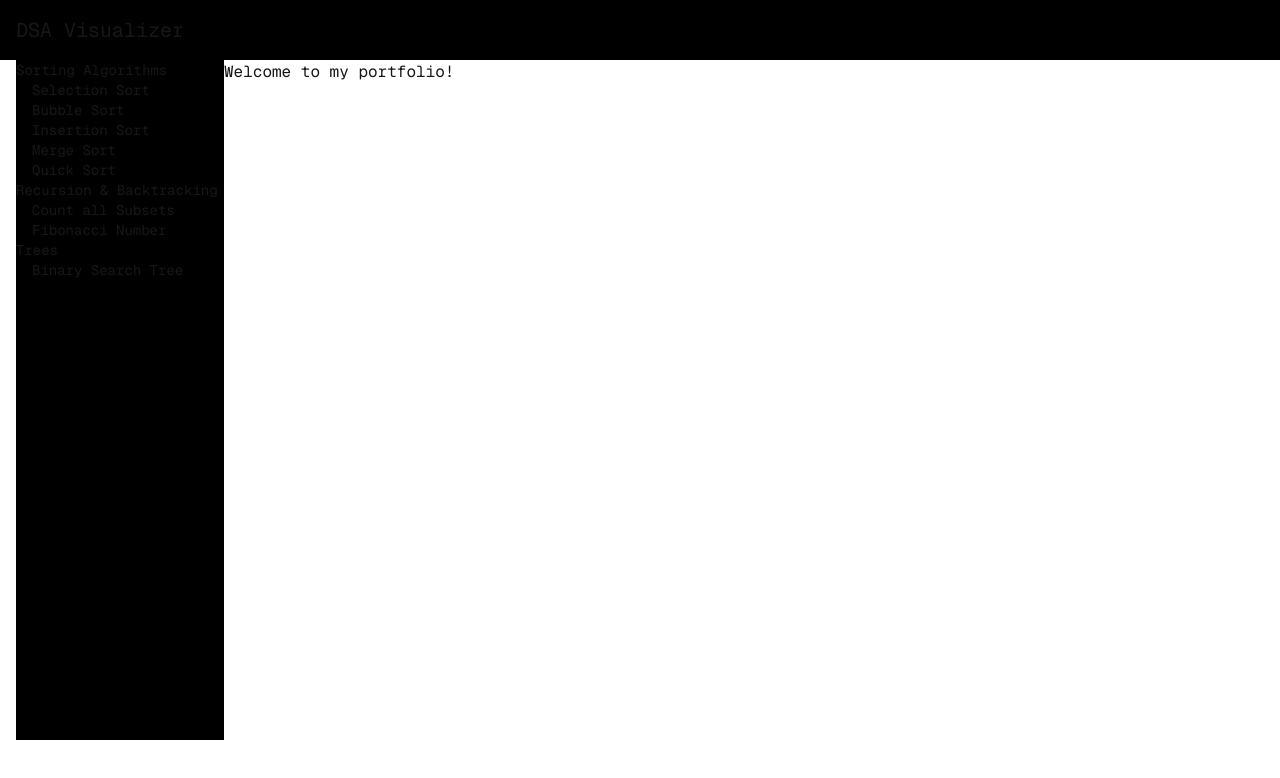
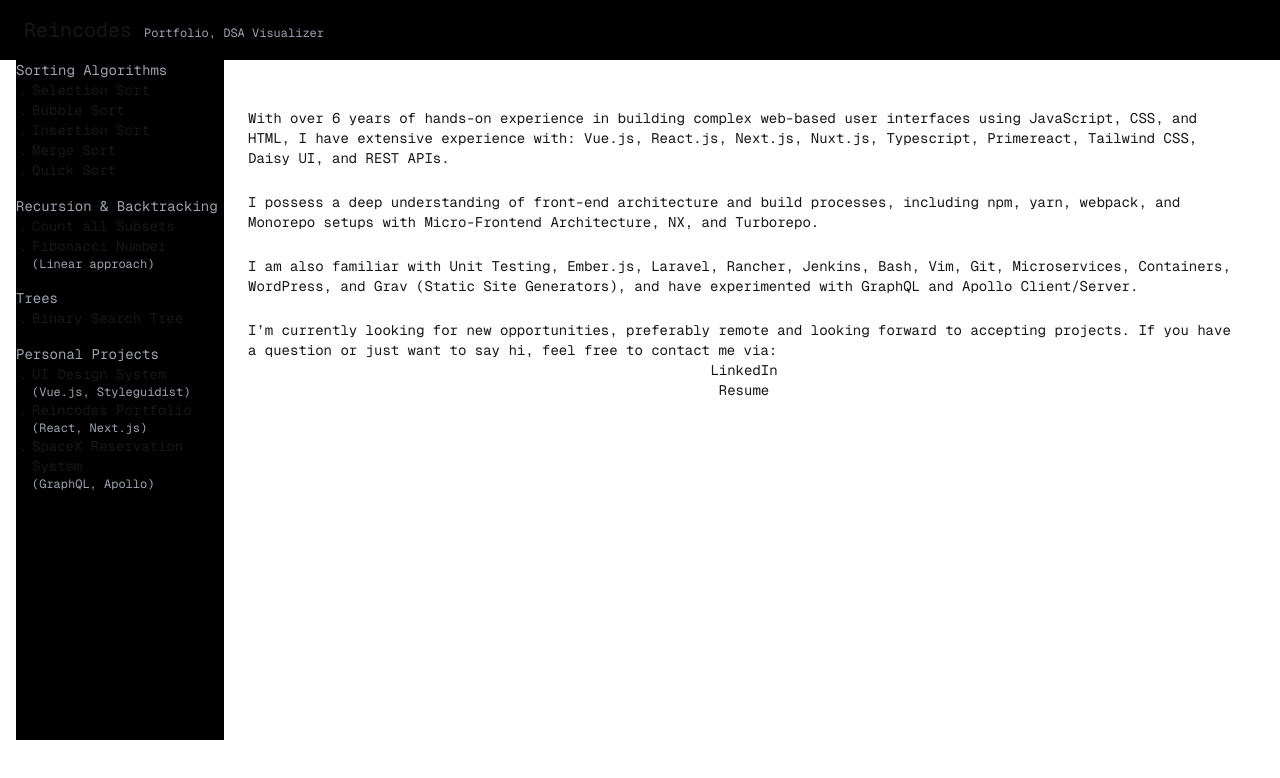
Before and after one commit to rlynjb/bitdash, a Next.js app: page / in a window 1280 px wide. Shown: the top 778 px of the page. Built offline with nearby package versions, Linux system fonts and the light colour scheme.

Commit message:
add portfolio description

```diff
--- a/src/app/layout.tsx
+++ b/src/app/layout.tsx
@@ -14,8 +14,8 @@ const geistMono = Geist_Mono({
 });
 
 export const metadata: Metadata = {
-  title: "DSA Visualizer",
-  description: "Generated by create next app",
+  title: "Reincodes",
+  description: "Portfolio, DSA Visualizer",
 };
 
 interface TopicProps {
@@ -69,11 +69,13 @@ export default function RootLayout({
         },
         {
           title: "Fibonacci Number",
+          subtitle: "Linear approach",
           path: "/recursions/fibonacci-numbers"
         },
         /*
         {
-          title: "Fibonacci Number (Divide & Conquer)",
+          title: "Fibonacci Number",
+          subtitle: "Divide & Conquer",
           path: "/recursions/fibonacci-numbers-p2"
         },
         {
@@ -91,6 +93,26 @@ export default function RootLayout({
           path: "/trees/binary-search-tree"
         }
       ]
+    },
+    {
+      topic_title: "Personal Projects",
+      subtopics: [
+        {
+          title: "UI Design System",
+          subtitle: "Vue.js, Styleguidist",
+          path: "https://rlynjb.github.io/uids/"
+        },
+        {
+          title: "Reincodes Portfolio",
+          subtitle: "React, Next.js",
+          path: "https://reincodes.netlify.app/"
+        },
+        {
+          title: "SpaceX Reservation System",
+          subtitle: "GraphQL, Apollo",
+          path: "https://spacex-reserve-seat.netlify.app/"
+        }
+      ]
     }
   ];
 
@@ -100,9 +122,14 @@ export default function RootLayout({
         className={`${geistSans.variable} ${geistMono.variable} antialiased font-[family-name:var(--font-geist-mono)]`}
       >
         <header className="sticky top-0 p-4 z-10 bg-black">
-          <h1 className="text-xl">
-            DSA Visualizer
-          </h1>
+          <Link
+            className="px-2 block"
+            href={"/"}
+          >
+            <h1 className="text-xl">
+              Reincodes <span className="text-xs text-gray-400">Portfolio, DSA Visualizer</span>
+            </h1>
+          </Link>
         </header>
 
         <main className="mx-4 relative grid grid-cols-12"
@@ -112,15 +139,22 @@ export default function RootLayout({
             <ul>
             {topics.map((topic: TopicProps, index) => {
               return <li key={'topic'+index}>
-                <h6 className="text-sm">{topic.topic_title}</h6>
-                <ul className="text-sm">
+                <h6 className="text-sm text-gray-400">{topic.topic_title}</h6>
+                <ul className="text-sm mb-4 pl-3 list-['.']">
                   {topic.subtopics.map((subtopicItem: SubtopicProps, subtopicIndex) => {
-                    return <li key={'subtopic'+subtopicIndex}>
+                    return <li key={'subtopic'+subtopicIndex}
+                      className="pl-1"
+                    >
                       <Link
-                        className="px-4"
+                        className="block"
                         href={subtopicItem.path}
                       >
                         {subtopicItem.title}
+                        {subtopicItem.subtitle &&
+                          <span className="block text-xs text-gray-400">
+                            ({subtopicItem.subtitle})
+                          </span>
+                        }
                       </Link>
                     </li>
                   })}
--- a/src/app/page.tsx
+++ b/src/app/page.tsx
@@ -1,7 +1,32 @@
 export default function Home() {
   return (
-    <div>
-      Welcome to my portfolio!
+    <div className="py-12 px-6 text-sm">
+      <p className="mb-6">
+      With over 6 years of hands-on experience in building complex web-based user interfaces using JavaScript, CSS, and HTML, I have extensive experience with: Vue.js, React.js, Next.js, Nuxt.js, Typescript, Primereact, Tailwind CSS, Daisy UI, and REST APIs.
+      </p>
+      <p className="mb-6">
+I possess a deep understanding of front-end architecture and build processes, including npm, yarn, webpack, and Monorepo setups with Micro-Frontend Architecture, NX, and Turborepo.
+      </p>
+      <p className="mb-6">
+I am also familiar with Unit Testing, Ember.js, Laravel, Rancher, Jenkins, Bash, Vim, Git, Microservices, Containers, WordPress, and Grav (Static Site Generators), and have experimented with GraphQL and Apollo Client/Server.
+      </p>
+
+      <p>
+        I’m currently looking for new opportunities, preferably remote and looking forward to accepting projects.
+        If you have a question or just want to say hi, feel free to contact me via:
+      </p>
+      <ul className="text-center">
+        <li>
+          <a href="https://www.linkedin.com/in/rlynpro/" target="_blank">
+            LinkedIn
+          </a>
+        </li>
+        <li>
+          <a href="https://docs.google.com/document/d/1LOO_sdXimhxD43TeWSkoZbqASsT3B68l9YAdkyxmwNU/edit?usp=share_link" target="_blank">
+            Resume
+          </a>
+        </li>
+      </ul>
     </div>
   );
 }
```
